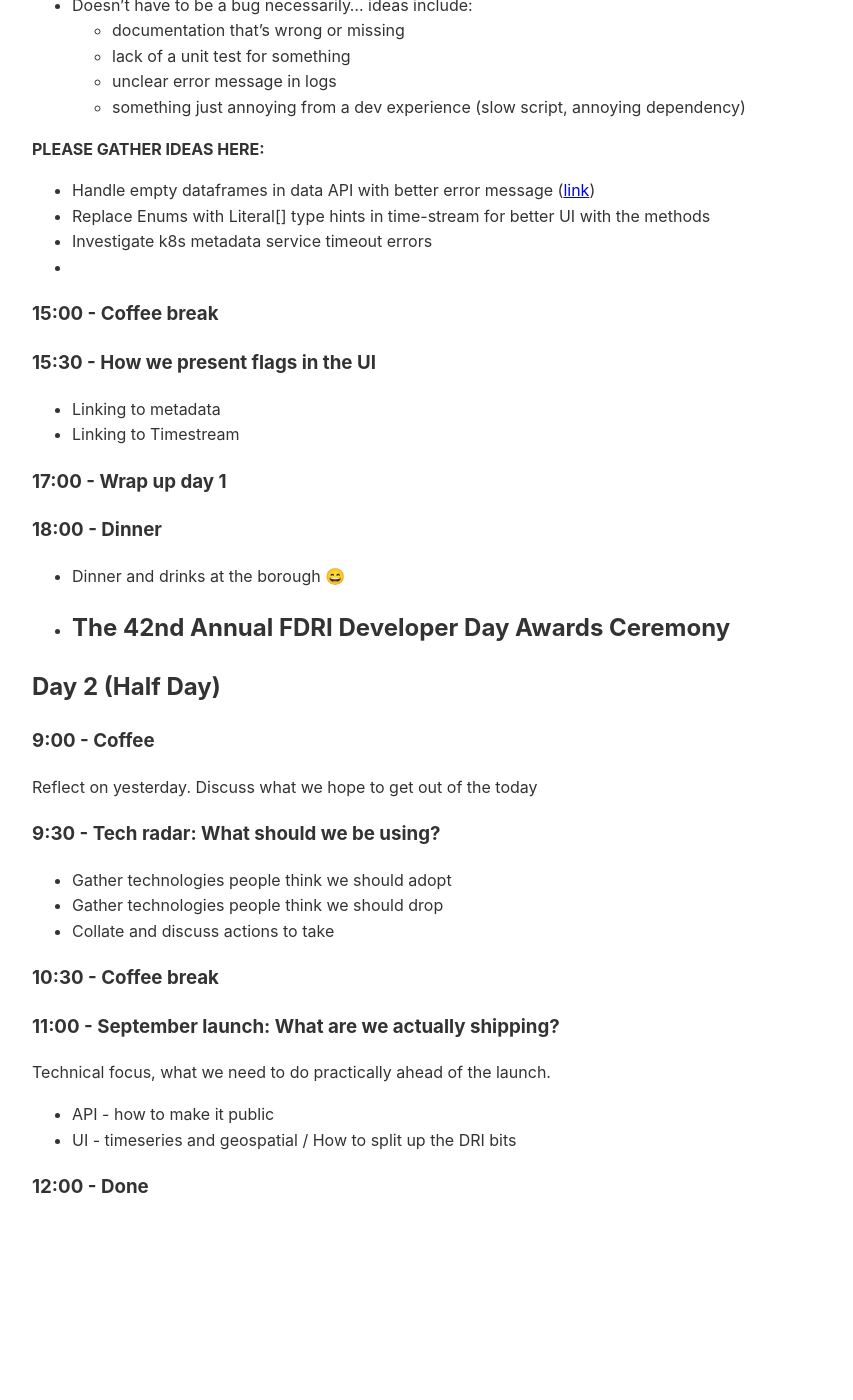
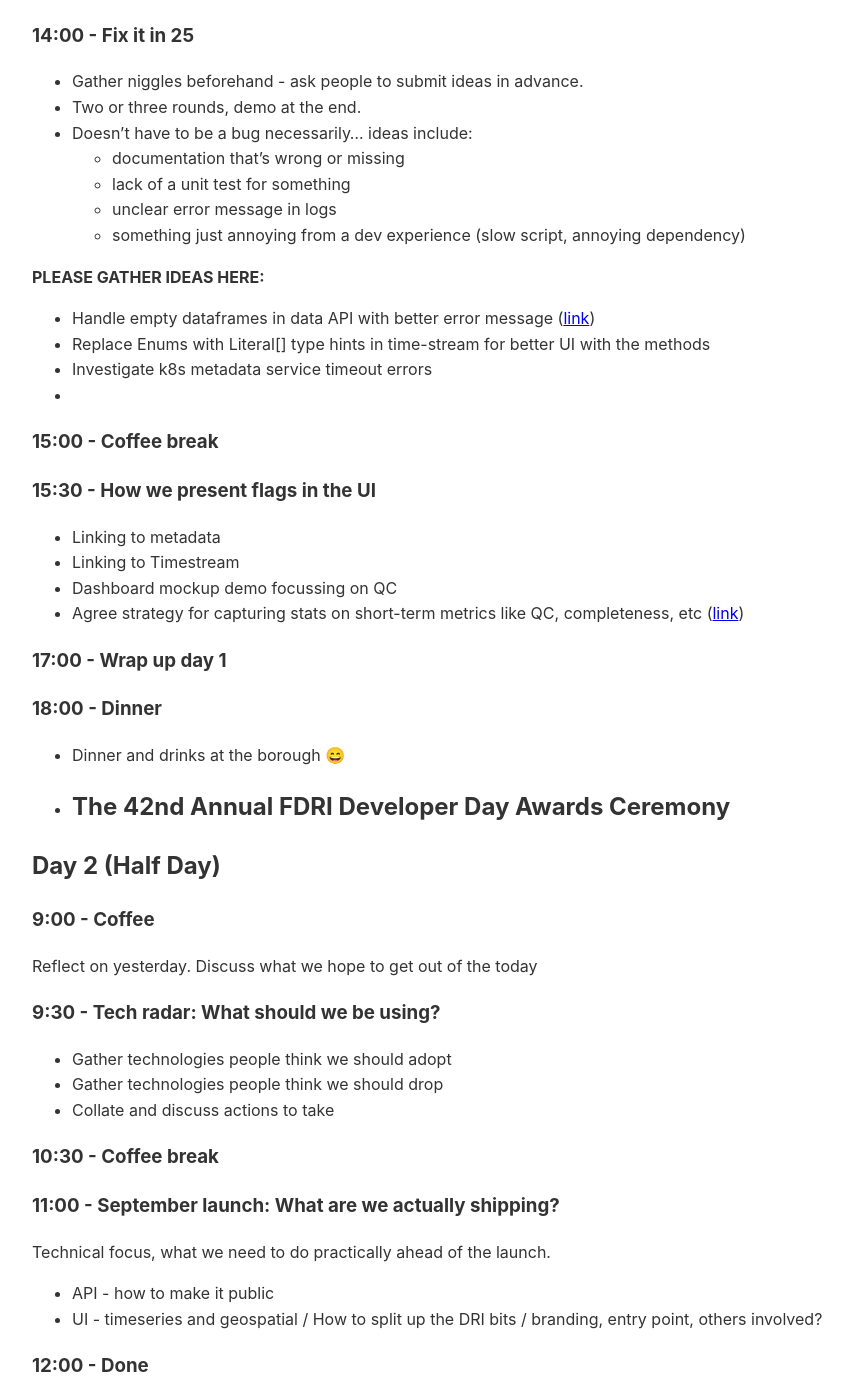
Before and after one commit to NERC-CEH/fdri_words, a Jekyll site: the page built from timeseries/dev_day_2026_agenda.md, in a window 1280 px wide and 1400 px high, scrolled down 1622 px. Shown: the whole window, without its empty margins (108-961 px from the left). Built offline with Jekyll 4.4.1, drawn with Linux system fonts in a browser that asks for light colours; our own code applies the rules of GitHub Pages for plain Markdown files; before the commit the page ends 2843 px from its top, so only the background shows below that; some of the changed text lies outside the part shown.

Commit message:
Update dev_day_2026_agenda.md

```diff
--- a/timeseries/dev_day_2026_agenda.md
+++ b/timeseries/dev_day_2026_agenda.md
@@ -62,6 +68,8 @@ Open discussion:
 ### 15:30 - How we present flags in the UI
 - Linking to metadata
 - Linking to Timestream
+- Dashboard mockup demo focussing on QC
+- Agree strategy for capturing stats on short-term metrics like QC, completeness, etc ([link](https://github.com/NERC-CEH/fdri_discussions/discussions/9))
 
 ### 17:00 - Wrap up day 1
 
@@ -85,6 +93,6 @@ Reflect on yesterday. Discuss what we hope to get out of the today
 ### 11:00 - September launch: What are we actually shipping?
 Technical focus, what we need to do practically ahead of the launch.
 - API - how to make it public
-- UI - timeseries and geospatial / How to split up the DRI bits
+- UI - timeseries and geospatial / How to split up the DRI bits / branding, entry point, others involved?
 
 ### 12:00 - Done
```
Also changed, not shown: other parts of timeseries/dev_day_2026_agenda.md (+6 -0 lines).
